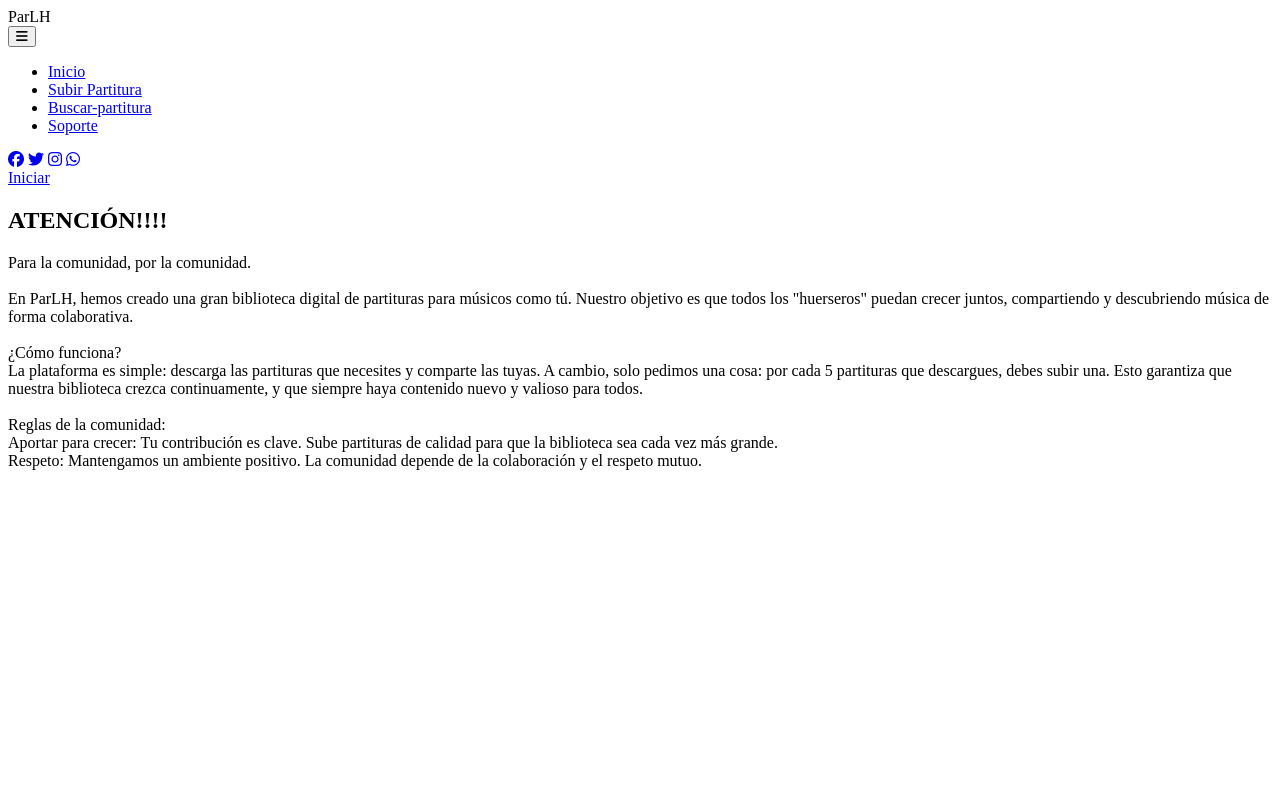
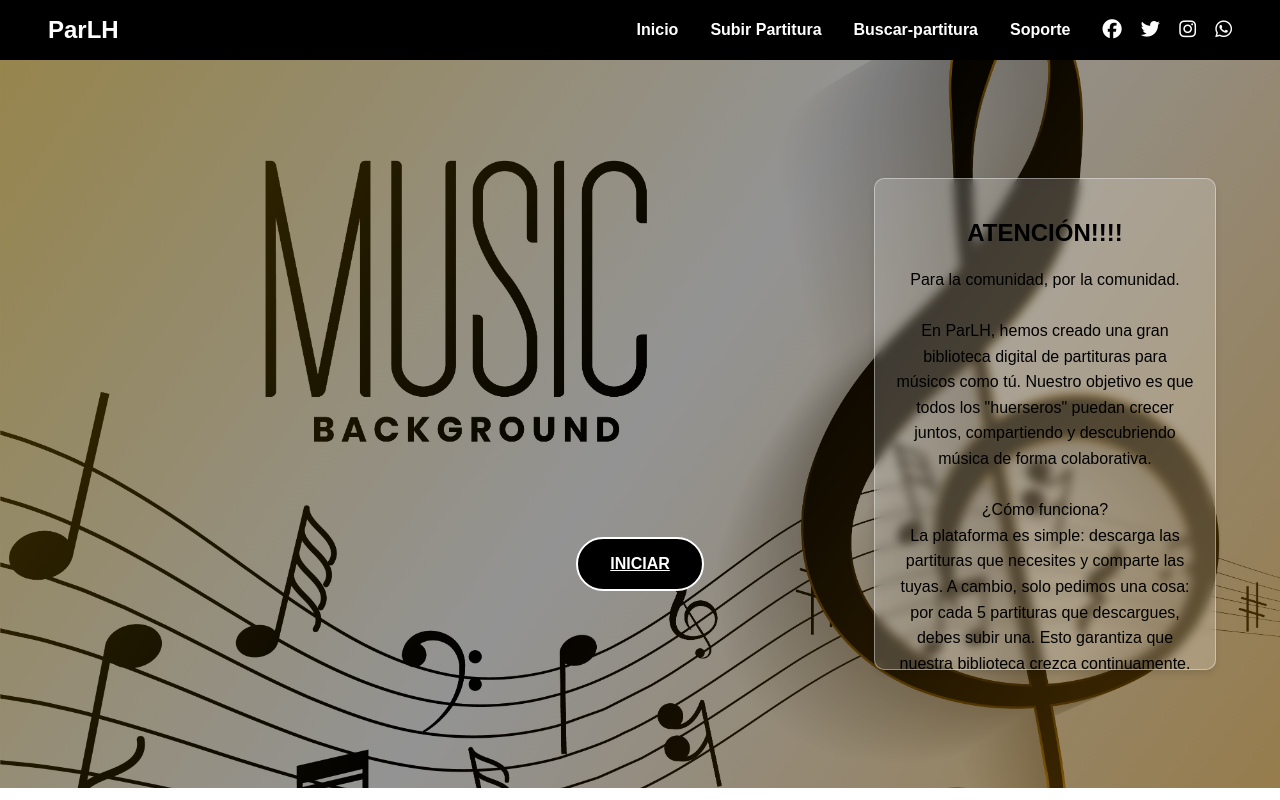
Before and after one commit to LuisReyes361/Partituras_Web, a website: page frontend/inicio.html in a window 1280 px wide. Drawn offline with Linux system fonts and the light colour scheme.

Commit message:
se configuro versel estilos

```diff
--- a/frontend/buscarPartitura.html
+++ b/frontend/buscarPartitura.html
@@ -4,7 +4,7 @@
     <meta charset="UTF-8">
     <meta name="viewport" content="width=device-width, initial-scale=1.0">
     <title>Buscador de Partituras</title>
-    <link rel="stylesheet" href="/frontend/css/estilosBuscador.css">
+    <link rel="stylesheet" href="css/estilosBuscador.css">
     <link rel="stylesheet" href="https://cdnjs.cloudflare.com/ajax/libs/font-awesome/6.5.1/css/all.min.css" integrity="sha512-DTOQO9RWCH3ppGqcWaEA1BIZOC6xxalwEsw9c2QQeAIftl+Vegovlnee1c9QX4TctnWMn13TZye+giMm8e2LwA==" crossorigin="anonymous" referrerpolicy="no-referrer"/>
     <link rel="stylesheet" href="https://cdnjs.cloudflare.com/ajax/libs/font-awesome/6.4.0/css/all.min.css">
 
--- a/frontend/inicio.html
+++ b/frontend/inicio.html
@@ -3,7 +3,7 @@
 <head>
     <meta charset="UTF-8">
     <meta name="viewport" content="width=device-width, initial-scale=1.0">
-    <link rel="stylesheet" href="/frontend//css//estilosPagina.css" />
+    <link rel="stylesheet" href="css/estilosPagina.css" />
 
     <link rel="stylesheet" href="https://cdnjs.cloudflare.com/ajax/libs/font-awesome/6.5.1/css/all.min.css" integrity="sha512-DTOQO9RWCH3ppGqcWaEA1BIZOC6xxalwEsw9c2QQeAIftl+Vegovlnee1c9QX4TctnWMn13TZye+giMm8e2LwA==" crossorigin="anonymous" referrerpolicy="no-referrer" />
     <title>PARTITURA</title>
```
Also changed, not shown: frontend/index.html (+1 -1 lines).
